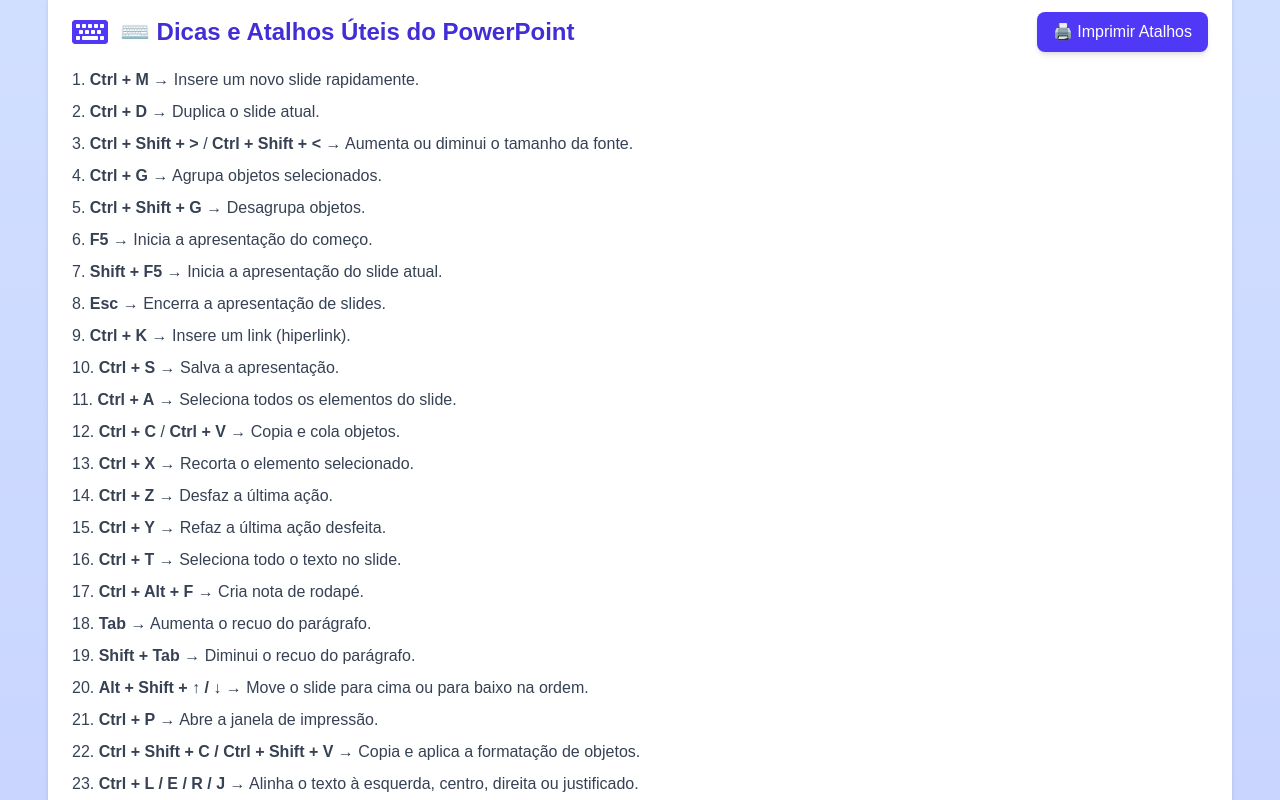
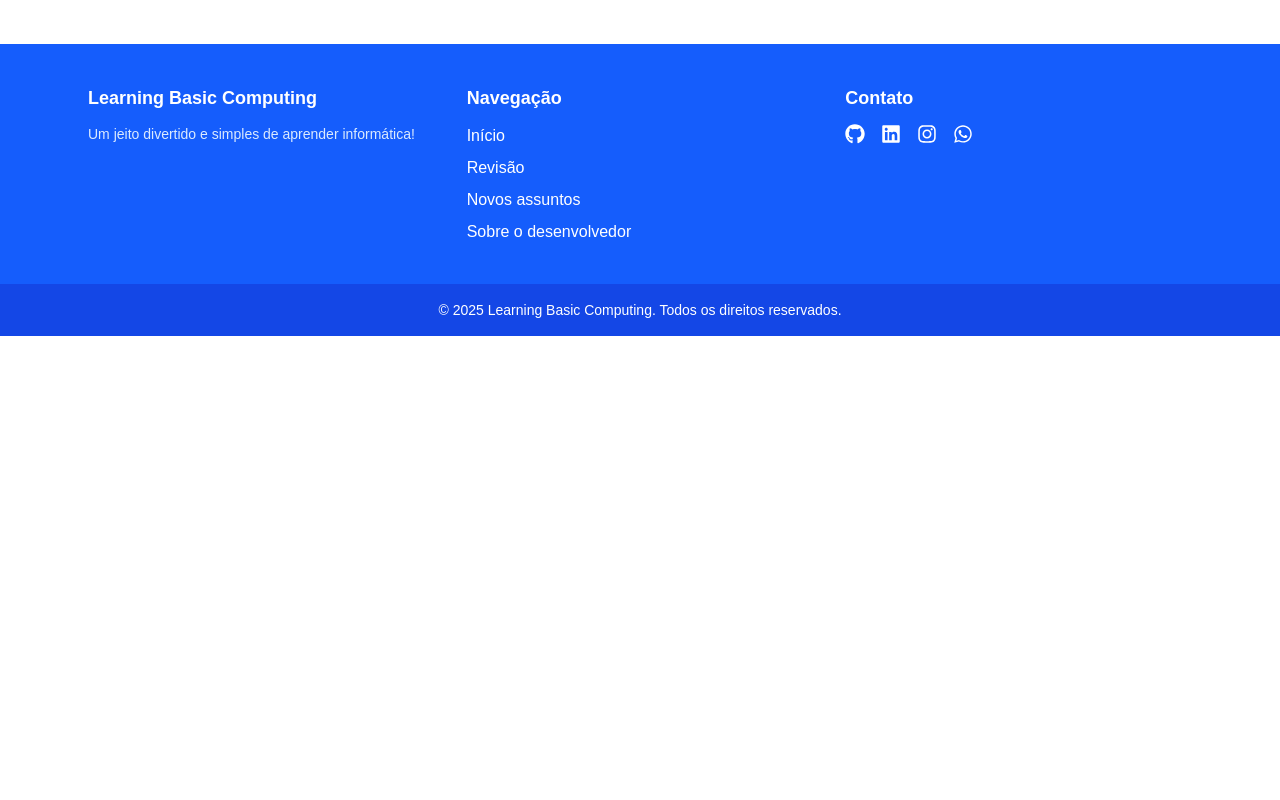
Before and after one commit to robsonalbuquerquedev/learningbasiccomputing, a Next.js app: page /revisao/powerpoint/material in a window 1280 px wide. Shown: the part 1080-1880 px from the top of the page. After the commit the page ends 1416 px from the top, so only its background shows below. Built offline with nearby package versions, Linux system fonts and the light colour scheme.

Commit message:
update: updating revisao folder

```diff
--- a/src/app/revisao/games-informatica/atividade/page.tsx
+++ b/src/app/revisao/games-informatica/atividade/page.tsx
@@ -2,7 +2,7 @@
 
 import { useState } from "react";
 import { motion } from "framer-motion";
-import { FaGamepad, FaSmile, FaTrophy } from "react-icons/fa";
+import { FaGamepad, FaTrophy } from "react-icons/fa";
 
 export default function GamesInformaticaQuiz() {
     const questions = [
--- a/src/app/revisao/games-informatica/material/page.tsx
+++ b/src/app/revisao/games-informatica/material/page.tsx
@@ -4,7 +4,6 @@
 import {
     FaGamepad,
     FaPuzzlePiece,
-    FaKeyboard,
     FaRocket,
     FaGlobe,
     FaFlag,
--- a/src/app/revisao/powerpoint/material/page.tsx
+++ b/src/app/revisao/powerpoint/material/page.tsx
@@ -6,7 +6,6 @@
     FaCloud,
     FaUsers,
     FaMagic,
-    FaKeyboard,
 } from "react-icons/fa";
 import Link from "next/link";
 
@@ -131,116 +130,6 @@
                     tudo no seu estilo. 😉
                 </p>
             </motion.div>
-
-            {/* Dicas e atalhos úteis */}
-            <motion.div
-                initial={{ opacity: 0 }}
-                animate={{ opacity: 1 }}
-                transition={{ delay: 0.8 }}
-                className="mt-10 bg-white p-6 rounded-xl shadow-md"
-            >
-                <div className="flex items-center justify-between mb-4">
-                    <div className="flex items-center">
-                        <FaKeyboard className="text-indigo-600 text-4xl mr-3" />
-                        <h3 className="text-2xl font-bold text-indigo-700">
-                            ⌨️ Dicas e Atalhos Úteis do PowerPoint
-                        </h3>
-                    </div>
-
-                    {/* Botão de impressão */}
-                    <button
-                        onClick={() => {
-                            const content = document.getElementById("atalhos-section");
-                            if (!content) return;
-                            const printWindow = window.open("", "", "width=800,height=600");
-                            printWindow?.document.write(`
-                                <html>
-                                    <head>
-                                        <title>Atalhos do PowerPoint</title>
-                                        <style>
-                                            body { font-family: Arial; padding: 20px; }
-                                            h3 { color: #4f46e5; text-align: center; }
-                                            ul { line-height: 1.8; font-size: 14px; }
-                                            li { margin-bottom: 6px; }
-                                            strong { color: #4338ca; }
-                                        </style>
-                                    </head>
-                                    <body>
-                                        <h3>⌨️ Dicas e Atalhos Úteis do PowerPoint</h3>
-                                        ${content.innerHTML}
-                                        <p>💡 Dica: explore os atalhos — eles tornam o trabalho muito mais rápido e divertido!</p>
-                                    </body>
-                                </html>
-                            `);
-                            printWindow?.document.close();
-                            printWindow?.print();
-                        }}
-                        className="bg-indigo-600 hover:bg-indigo-700 text-white px-4 py-2 rounded-lg shadow-md transition print:hidden cursor-pointer"
-                    >
-                        🖨️ Imprimir Atalhos
-                    </button>
-                </div>
-
-                {/* Lista de atalhos */}
-                <ul
-                    id="atalhos-section"
-                    className="list-decimal list-inside space-y-2 text-gray-700"
-                >
-                    <li><strong>Ctrl + M</strong> → Insere um novo slide rapidamente.</li>
-                    <li><strong>Ctrl + D</strong> → Duplica o slide atual.</li>
-                    <li><strong>Ctrl + Shift + &gt;</strong> / <strong>Ctrl + Shift + &lt;</strong> → Aumenta ou diminui o tamanho da fonte.</li>
-                    <li><strong>Ctrl + G</strong> → Agrupa objetos selecionados.</li>
-                    <li><strong>Ctrl + Shift + G</strong> → Desagrupa objetos.</li>
-                    <li><strong>F5</strong> → Inicia a apresentação do começo.</li>
-                    <li><strong>Shift + F5</strong> → Inicia a apresentação do slide atual.</li>
-                    <li><strong>Esc</strong> → Encerra a apresentação de slides.</li>
-                    <li><strong>Ctrl + K</strong> → Insere um link (hiperlink).</li>
-                    <li><strong>Ctrl + S</strong> → Salva a apresentação.</li>
-                    <li><strong>Ctrl + A</strong> → Seleciona todos os elementos do slide.</li>
-                    <li><strong>Ctrl + C</strong> / <strong>Ctrl + V</strong> → Copia e cola objetos.</li>
-                    <li><strong>Ctrl + X</strong> → Recorta o elemento selecionado.</li>
-                    <li><strong>Ctrl + Z</strong> → Desfaz a última ação.</li>
-                    <li><strong>Ctrl + Y</strong> → Refaz a última ação desfeita.</li>
-                    <li><strong>Ctrl + T</strong> → Seleciona todo o texto no slide.</li>
-                    <li><strong>Ctrl + Alt + F</strong> → Cria nota de rodapé.</li>
-                    <li><strong>Tab</strong> → Aumenta o recuo do parágrafo.</li>
-                    <li><strong>Shift + Tab</strong> → Diminui o recuo do parágrafo.</li>
-                    <li><strong>Alt + Shift + ↑ / ↓</strong> → Move o slide para cima ou para baixo na ordem.</li>
-                    <li><strong>Ctrl + P</strong> → Abre a janela de impressão.</li>
-                    <li><strong>Ctrl + Shift + C / Ctrl + Shift + V</strong> → Copia e aplica a formatação de objetos.</li>
-                    <li><strong>Ctrl + L / E / R / J</strong> → Alinha o texto à esquerda, centro, direita ou justificado.</li>
-                    <li><strong>Ctrl + Shift + H / U</strong> → Aplica ocultar texto / sublinhado.</li>
-                    <li><strong>Ctrl + Alt + Shift + G</strong> → Agrupa gráficos e objetos complexos.</li>
-                    <li><strong>Alt + N, P</strong> → Inserir imagem do computador.</li>
-                    <li><strong>Alt + N, X</strong> → Inserir gráfico.</li>
-                    <li><strong>Alt + H, S, C</strong> → Aplicar estilos rápidos ao texto.</li>
-                </ul>
-
-                <p className="mt-4 text-indigo-700 font-semibold">
-                    💡 Dica: explore os atalhos — eles tornam o trabalho mais rápido, eficiente e divertido!
-                </p>
-            </motion.div>
-
-            {/* Estilo global para impressão */}
-            <style jsx global>{`
-                @media print {
-                    body * {
-                        visibility: hidden;
-                    }
-                    #atalhos-section, #atalhos-section * {
-                        visibility: visible;
-                    }
-                    #atalhos-section {
-                        position: absolute;
-                        left: 0;
-                        top: 0;
-                        width: 100%;
-                    }
-                    .print\\:hidden {
-                        display: none !important;
-                    }
-                }
-            `}</style>
         </main>
     );
 }
--- a/src/app/revisao/word/atividade/page.tsx
+++ b/src/app/revisao/word/atividade/page.tsx
@@ -1,7 +1,7 @@
 "use client";
 
 import { motion } from "framer-motion";
-import { FaFileWord, FaStar, FaBookOpen, FaListOl, FaTable, FaImage, FaCog } from "react-icons/fa";
+import { FaFileWord } from "react-icons/fa";
 
 export default function WordAtividade() {
     const atividades = [
```
